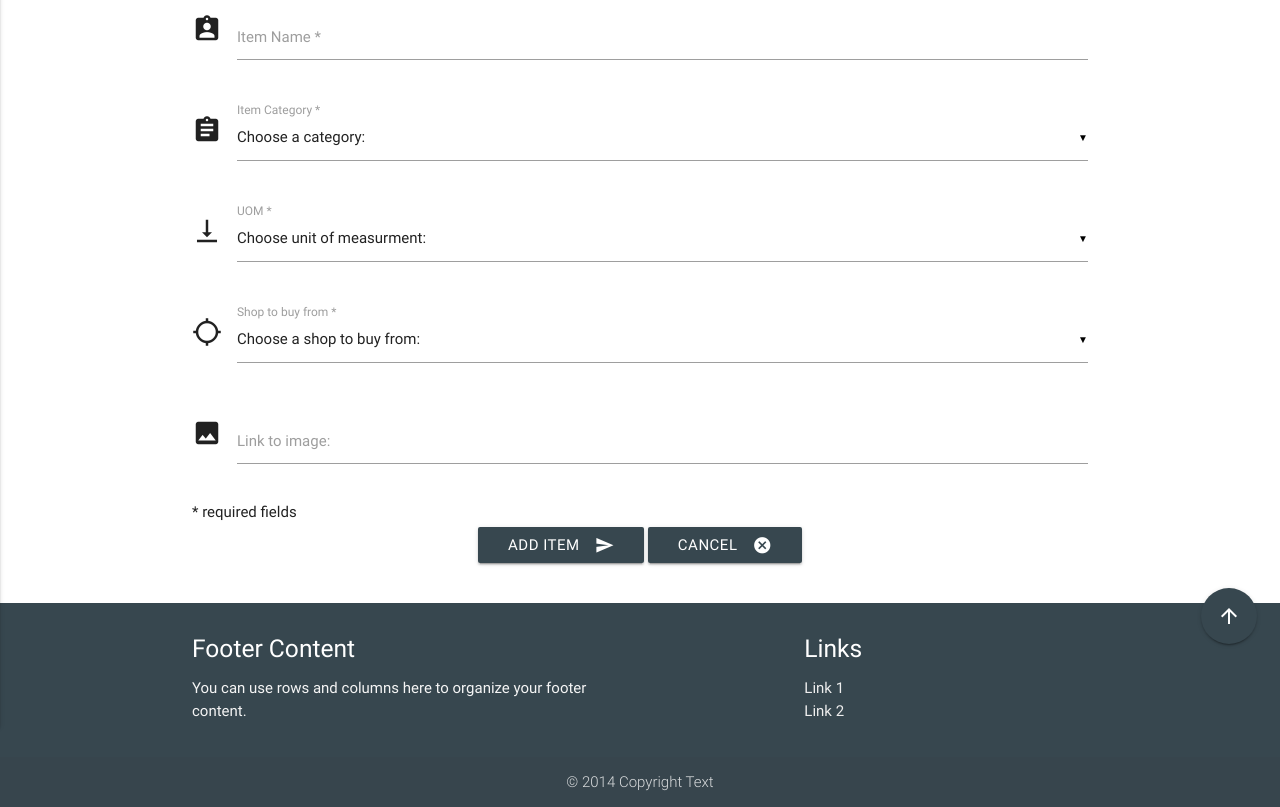
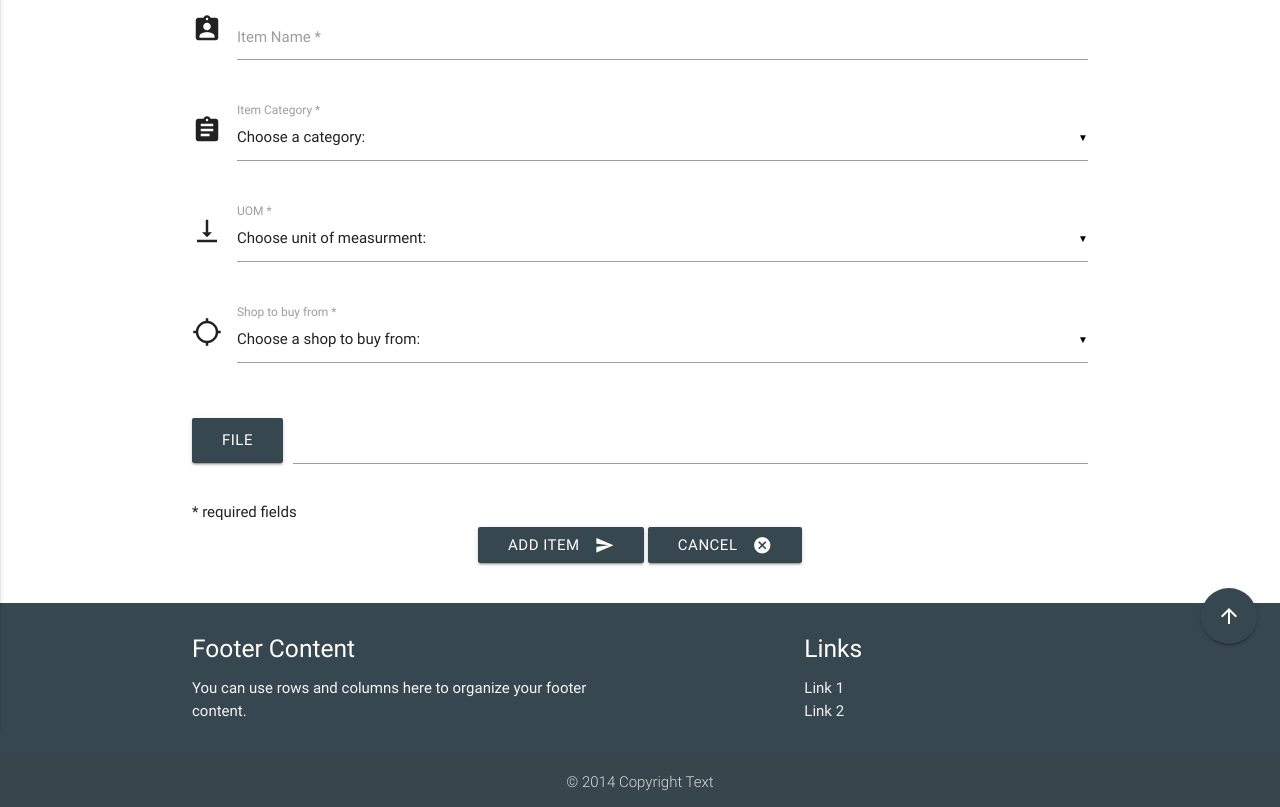
Before and after one commit to xz3t/milestone-3, a Flask app: page /add_item in a window 1280 px wide. Shown: the part 133-940 px from the top of the page. Run offline with Flask 2, Linux system fonts and the light colour scheme; data that the repository does not hold is empty; some libraries are stand-ins or nearby versions.

Commit message:
Wired up with imgBB.js to upload an image

```diff
--- a/templates/additem.html
+++ b/templates/additem.html
@@ -48,11 +48,15 @@
       </div>
     </div>
     <div class="row">
-      <div class="input-field col s12">
-        <i class="material-icons prefix">image</i>
-        <input id="item_img" name="item_img" type="text" class="materialize-textarea" />
-        <label for="icon_telephone">Link to image: </label>
+    <div class="file-field input-field col s12 ">
+      <div class="btn blue-grey darken-3">
+        <span>File</span>
+        <input id="input_img" type="file" onchange="fileChange('item_img')" accept="image/*">
       </div>
+      <div class="file-path-wrapper">
+        <input class="file-path validate" type="text" id="item_img" name="item_img" >
+      </div>
+    </div>
     </div>
     <h6>* required fields</h6>
     <div class="row center-align">
```
